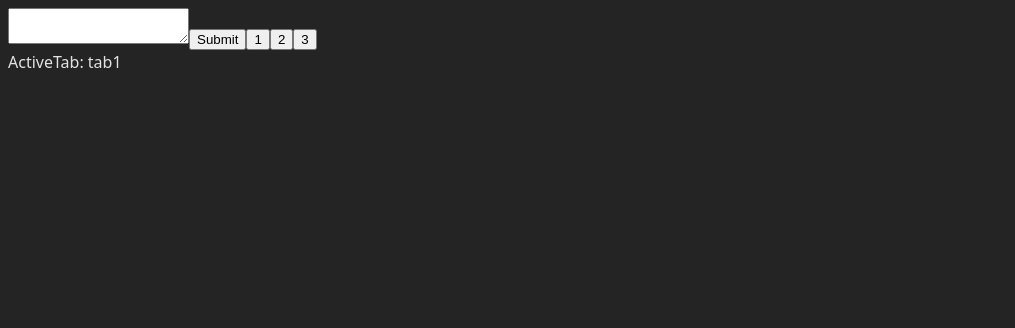
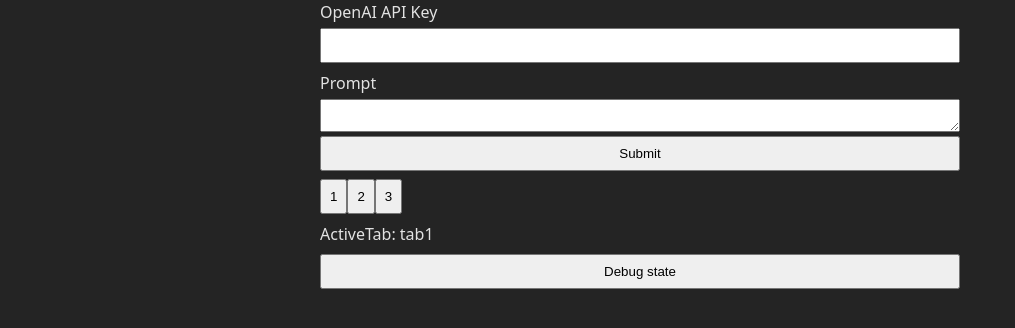
Before and after one commit to chuanqisun/react-agent-hooks, a React (Vite) app: page / in a window 1280 px wide. Shown: the top 328 px of the page, without its empty margins (0-1015 px from the left). Built offline with nearby package versions, Linux system fonts and the light colour scheme.

Commit message:
update poc

```diff
--- a/package.json
+++ b/package.json
@@ -12,6 +12,8 @@
     "openai": "^4.92.1",
     "react": "^19.1.0",
     "react-dom": "^19.1.0",
+    "rxjs": "^7.8.2",
+    "yaml": "^2.7.1",
     "zod": "^3.24.2"
   },
   "devDependencies": {
--- a/src/index.css
+++ b/src/index.css
@@ -12,3 +12,29 @@
   -webkit-font-smoothing: antialiased;
   -moz-osx-font-smoothing: grayscale;
 }
+
+body {
+  width: calc(100% - 4rem);
+  max-width: 40rem;
+  margin: auto;
+}
+
+.field {
+  display: grid;
+  gap: 4px;
+}
+
+.rows {
+  display: grid;
+  gap: 8px;
+}
+
+textarea {
+  field-sizing: content;
+}
+
+input,
+textarea,
+button {
+  padding: 0.5rem;
+}
--- a/src/main.tsx
+++ b/src/main.tsx
@@ -1,41 +1,72 @@
-import { createContext, StrictMode, useState } from "react";
+import { StrictMode, useState } from "react";
 import { createRoot } from "react-dom/client";
 import { z } from "zod";
 import "./index.css";
-
-const AgentStateContext = createContext({});
+import { useAgent, useAgentResource, useAgentTool } from "./react-agent-hooks/use-agent";
 
 createRoot(document.getElementById("root")!).render(
   <StrictMode>
-    <AgentStateContext value={{}}>
-      <App />
-    </AgentStateContext>
+    <App />
   </StrictMode>,
 );
 
-function useAgentState(name: string, schema: any, initialValue: any) {
-  const [state, setState] = useState<any>(initialValue);
-  return [state, setState];
-}
+function App() {
+  const [tab, setTab] = useAgentResource("activeTab", "tab1");
 
-function App() {
-  const [tab, setTab] = useAgentState(
-    "activeTab",
+  useAgentTool(
+    "switchTab",
     {
-      activeTabName: z.enum(["tab1", "tab2", "tab3"]),
+      tab: z.enum(["tab1", "tab2", "tab3"]),
     },
-    "tab1",
+    async ({ tab }) => setTab(tab),
   );
+
+  const [apiKey, setOpenaiApiKey] = useState(localStorage.getItem("react-agent:openai-api-key") ?? "");
+  const handleApiKeyChange = (e: React.ChangeEvent<HTMLInputElement>) => {
+    setOpenaiApiKey(e.target.value);
+    localStorage.setItem("react-agent:openai-api-key", e.target.value);
+  };
+
+  const [debugStateValue, setDebugStateValue] = useState("");
+  const handleDebugState = () => setDebugStateValue(agent.debug());
+
+  const [prompt, setPrompt] = useState("");
+  const handlePromptChange = (e: React.ChangeEvent<HTMLTextAreaElement>) => {
+    setPrompt(e.target.value);
+  };
+
+  const agent = useAgent({ apiKey });
+
+  const handleSubmit = async () => {
+    setPrompt("");
+    agent.run(prompt);
+  };
 
   return (
     <>
-      <div>
-        <textarea className="input-box"></textarea>
-        <button>Submit</button>
-        <button onClick={() => setTab("tab1")}>1</button>
-        <button onClick={() => setTab("tab2")}>2</button>
-        <button onClick={() => setTab("tab3")}>3</button>
+      <div className="rows">
+        <div className="field">
+          <label>OpenAI API Key</label>
+          <input type="password" id="openai-api-key" value={apiKey} onChange={handleApiKeyChange} />
+        </div>
+
+        <div className="field">
+          <label>Prompt</label>
+          <textarea className="input-box" value={prompt} onChange={handlePromptChange}></textarea>
+          <button onClick={handleSubmit}>Submit</button>
+        </div>
+
+        <div>
+          <button onClick={() => setTab("tab1")}>1</button>
+          <button onClick={() => setTab("tab2")}>2</button>
+          <button onClick={() => setTab("tab3")}>3</button>
+        </div>
         <div>ActiveTab: {tab}</div>
+
+        <button onClick={handleDebugState}>Debug state</button>
+        <pre>
+          <code>{debugStateValue}</code>
+        </pre>
       </div>
     </>
   );
--- /dev/null
+++ b/src/react-agent-hooks/use-agent.ts
@@ -0,0 +1,98 @@
+import OpenAI from "openai";
+import { useEffect, useState } from "react";
+import { stringify } from "yaml";
+
+export type AgentStateItem = AgentResourceItem | AgentToolItem;
+export interface AgentResourceItem {
+  type: "resource";
+  data: any;
+}
+export interface AgentToolItem {
+  type: "tool";
+  params: any;
+  callback: (args: any) => any;
+}
+
+export const agentState = new Map<string, AgentStateItem>();
+
+export function useAgentResource(name: string, initialValue: any) {
+  const [state, setState] = useState<any>(initialValue);
+
+  useEffect(() => {
+    agentState.set(name, { type: "resource", data: state });
+    return () => void agentState.delete(name);
+  }, [name, state]);
+
+  return [state, setState];
+}
+
+export function useAgentTool(name: string, params: any, callback: (args: any) => any) {
+  useEffect(() => {
+    agentState.set(name, { type: "tool", params, callback });
+    return () => void agentState.delete(name);
+  }, [name, params, callback]);
+}
+
+export function useAgent(options: { apiKey: string }) {
+  const openai = new OpenAI({ dangerouslyAllowBrowser: true, apiKey: options.apiKey });
+
+  const run = (prompt: string) =>
+    openai.beta.chat.completions.runTools({
+      model: "gpt-4o",
+      messages: [
+        {
+          role: "system",
+          content: ``.trim(),
+        },
+        {
+          role: "user",
+          content: prompt,
+        },
+      ],
+      tools: [],
+    });
+
+  const abort = () => {};
+
+  const debugResources = () => {
+    const printItems: any[] = [];
+    agentState.forEach((value, key) => {
+      switch (value.type) {
+        case "resource":
+          printItems.push([key, value.data]);
+          break;
+      }
+    });
+
+    return stringify(Object.fromEntries(printItems));
+  };
+
+  const debugTools = () => {
+    const printItems: any[] = [];
+    agentState.forEach((value, key) => {
+      switch (value.type) {
+        case "tool":
+          printItems.push([key, "<zod>"]);
+          break;
+      }
+    });
+
+    return stringify(Object.fromEntries(printItems));
+  };
+
+  const debug = () => {
+    return `
+Resources
+${debugResources()}
+
+Tools
+${debugTools()}
+    `.trim();
+  };
+
+  return {
+    run,
+    abort,
+    debug,
+  };
+}
```
Also changed, not shown: 1 other file (tests, documents, lock files or other folders).
